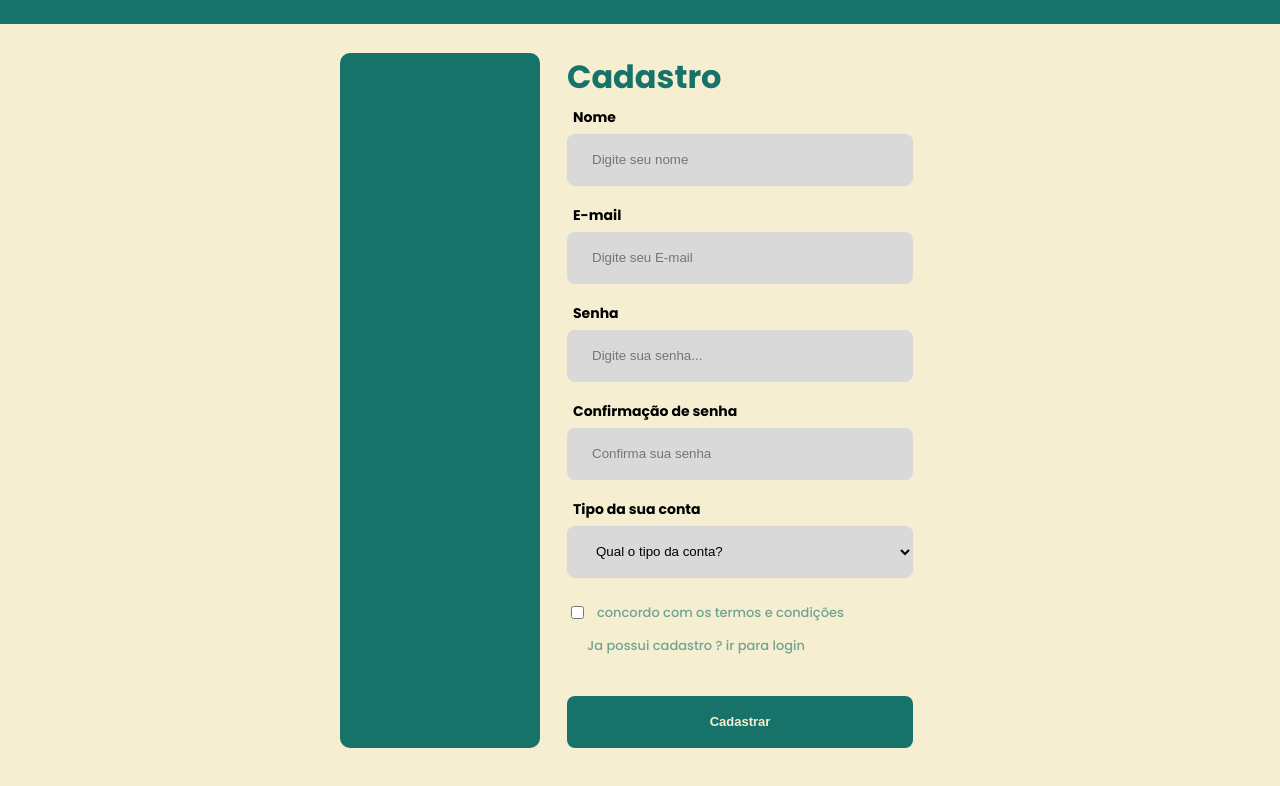
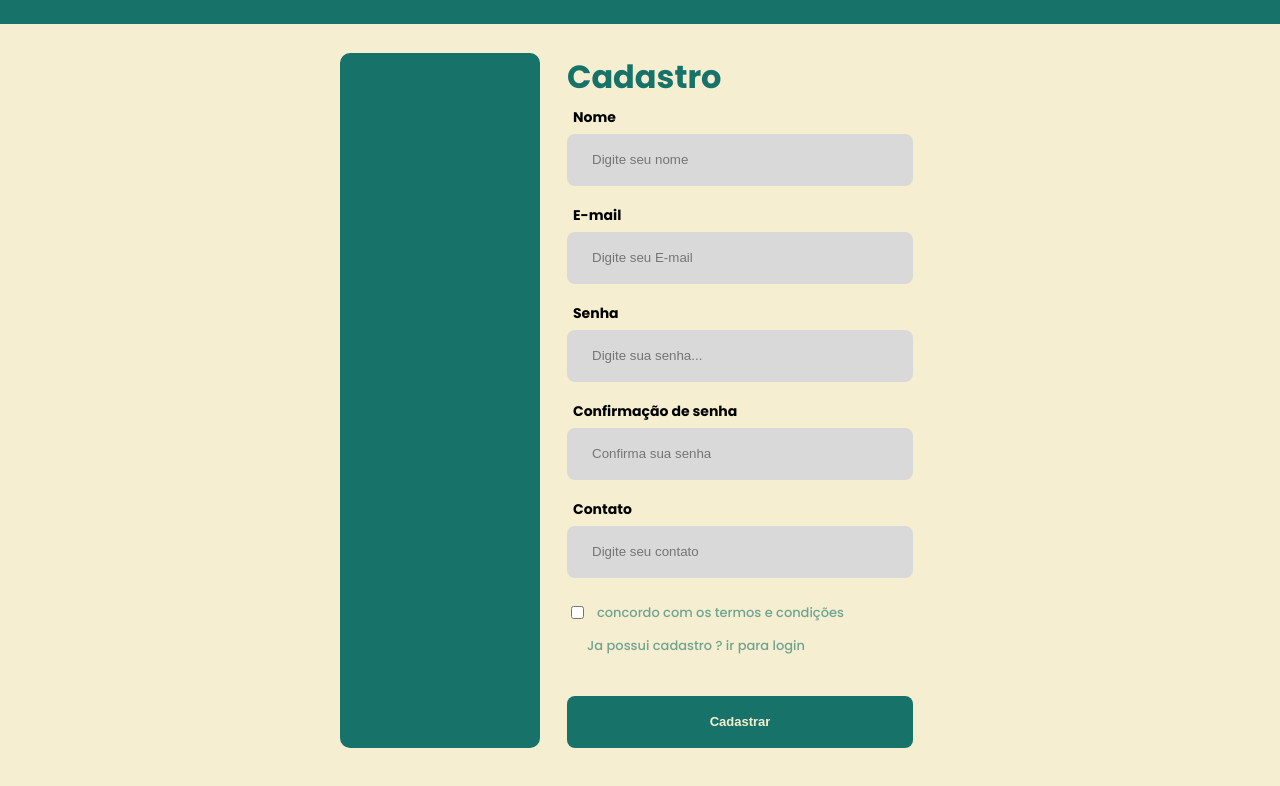
Before and after one commit to gaspartv/Freela-front, a React (Create React App) app: page /register in a window 1280 px wide. Shown: the top 786 px of the page. Built offline with nearby package versions, Linux system fonts and the light colour scheme; no server answers; a web font is replaced by a local one.

Commit message:
fix: register

```diff
--- a/src/pages/Register/index.tsx
+++ b/src/pages/Register/index.tsx
@@ -13,7 +13,7 @@ import {
   BlockLogo,
   DivForm,
 } from "./styles";
-import { LinkStyled } from './../../components/StyledLink/styled';
+import { LinkStyled } from "./../../components/StyledLink/styled";
 
 export interface iRegisterFormData {
   name: string;
@@ -79,14 +79,13 @@ export const Register = () => {
               {errors.checkPassword && errors.checkPassword?.message}
             </ParagrafoErro>
 
-            <label>Tipo da sua conta</label>
-            <select defaultValue={"DEFAULT"} required {...register("type")}>
-              <option value="DEFAULT" disabled>
-                Qual o tipo da conta?
-              </option>
-              <option value="provider">Prestador</option>
-              <option value="advertiser">Anunciante</option>
-            </select>
+            <label>Contato</label>
+            <input
+              type="text"
+              required
+              {...register("type")}
+              placeholder="Digite seu contato"
+            />
 
             <Terms>
               <input type="checkbox" name="terms" value="terms" required />
```
